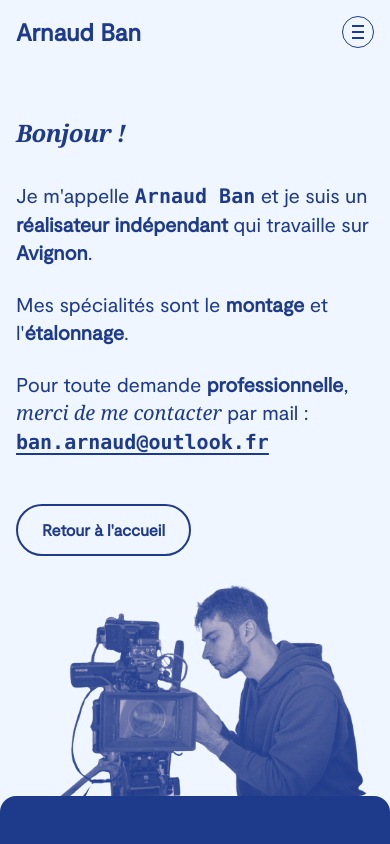
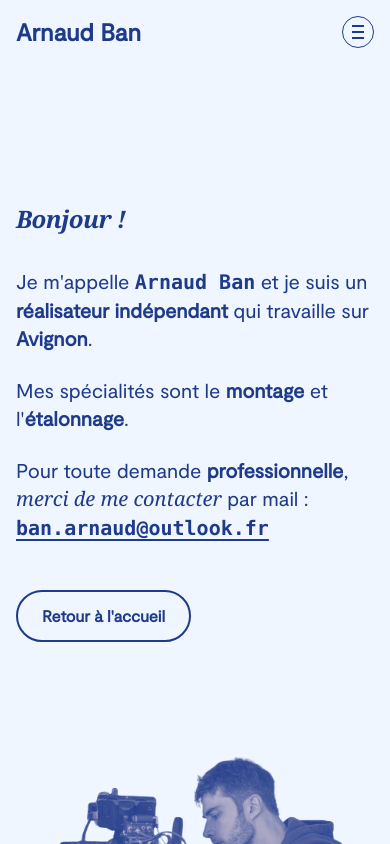
Before and after one commit to TakCastel/arnaudban, a Next.js app: page /about in a window 390 px wide. Shown: the top 844 px of the page. Built offline with nearby package versions, Linux system fonts and the light colour scheme.

Commit message:
fix image bouncing

```diff
--- a/app/about/page.tsx
+++ b/app/about/page.tsx
@@ -46,8 +46,9 @@ export const metadata: Metadata = {
 
 export default function AboutPage() {
   return (
+    <>
       <PageTransition>
-      <div className="bg-background w-[calc(100vw-32px)] md:w-[calc(100vw-128px)] max-w-7xl mx-auto min-h-[calc(100vh-112px)] lg:min-h-[calc(100vh-184px)] flex flex-col lg:grid lg:grid-cols-2 lg:items-center">
+        <div className="bg-background w-[calc(100vw-32px)] md:w-[calc(100vw-128px)] max-w-7xl mx-auto min-h-[calc(100vh-160px)] lg:min-h-[calc(100vh-184px)] flex flex-col lg:grid lg:grid-cols-2 lg:items-center">
           {/* Contenu texte - Colonne 1 */}
           <div className="w-full space-y-8 md:space-y-10 flex-1 flex flex-col justify-center lg:justify-start">
             <h1 className="sr-only">À propos</h1>
@@ -85,6 +86,8 @@ export default function AboutPage() {
 
           {/* Colonne vide - Colonne 2 */}
           <div className="hidden lg:block"></div>
+        </div>
+      </PageTransition>
 
       {/* Image */}
       <div className="lg:fixed lg:right-0 lg:bottom-[112px] lg:w-auto lg:max-w-[60vw] lg:z-10">
@@ -95,7 +98,8 @@ export default function AboutPage() {
           style={{
             borderRadius: '1rem',
             maxWidth: '100%',
-              height: 'auto'
+            height: 'auto',
+            minHeight: '0'
           }}
           width={600}
           height={750}
@@ -103,7 +107,6 @@ export default function AboutPage() {
           priority
         />
       </div>
-      </div>
-    </PageTransition>
+    </>
   );
 }
```
Lines whose indentation alone changed are shown as unchanged.
